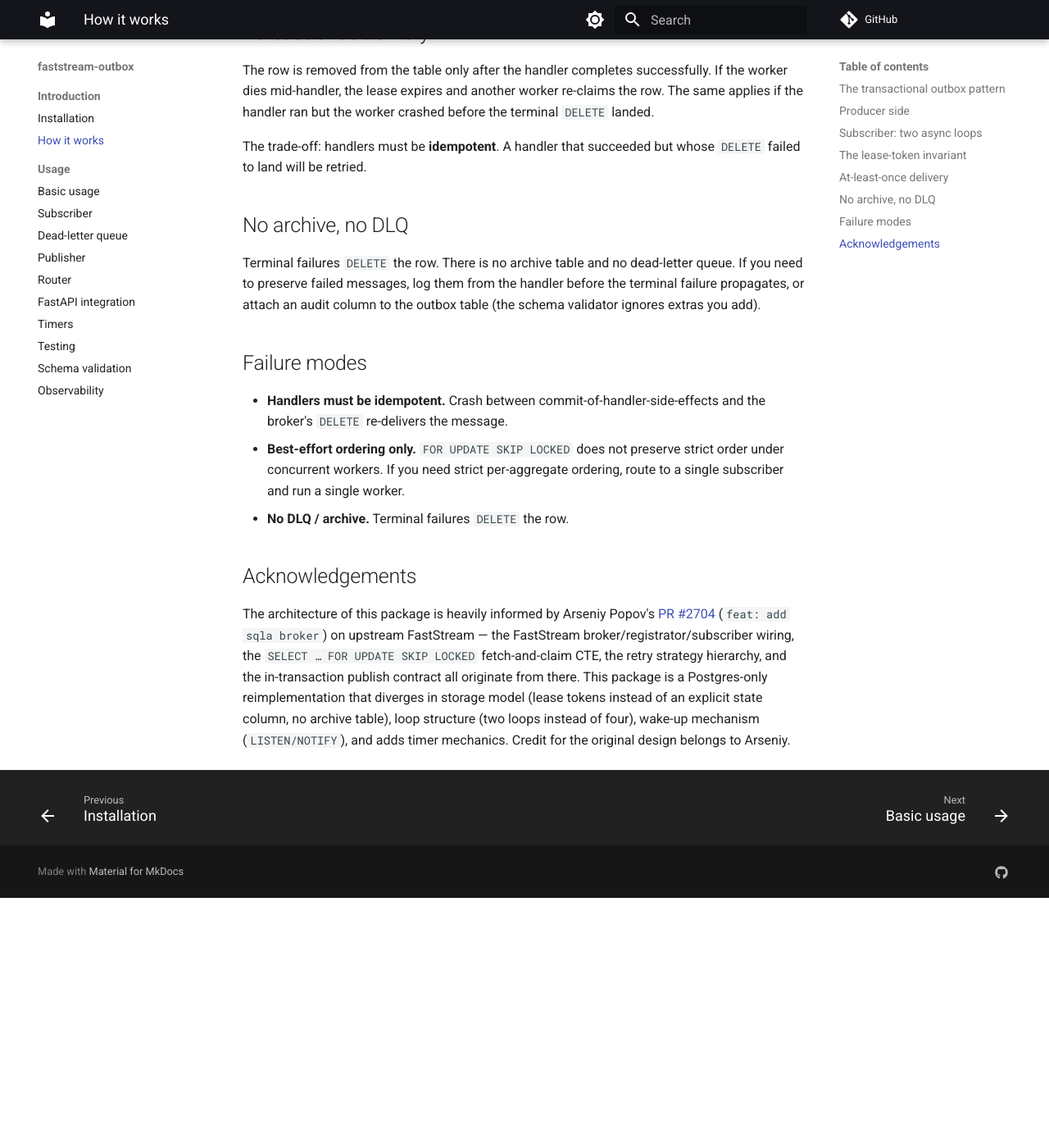
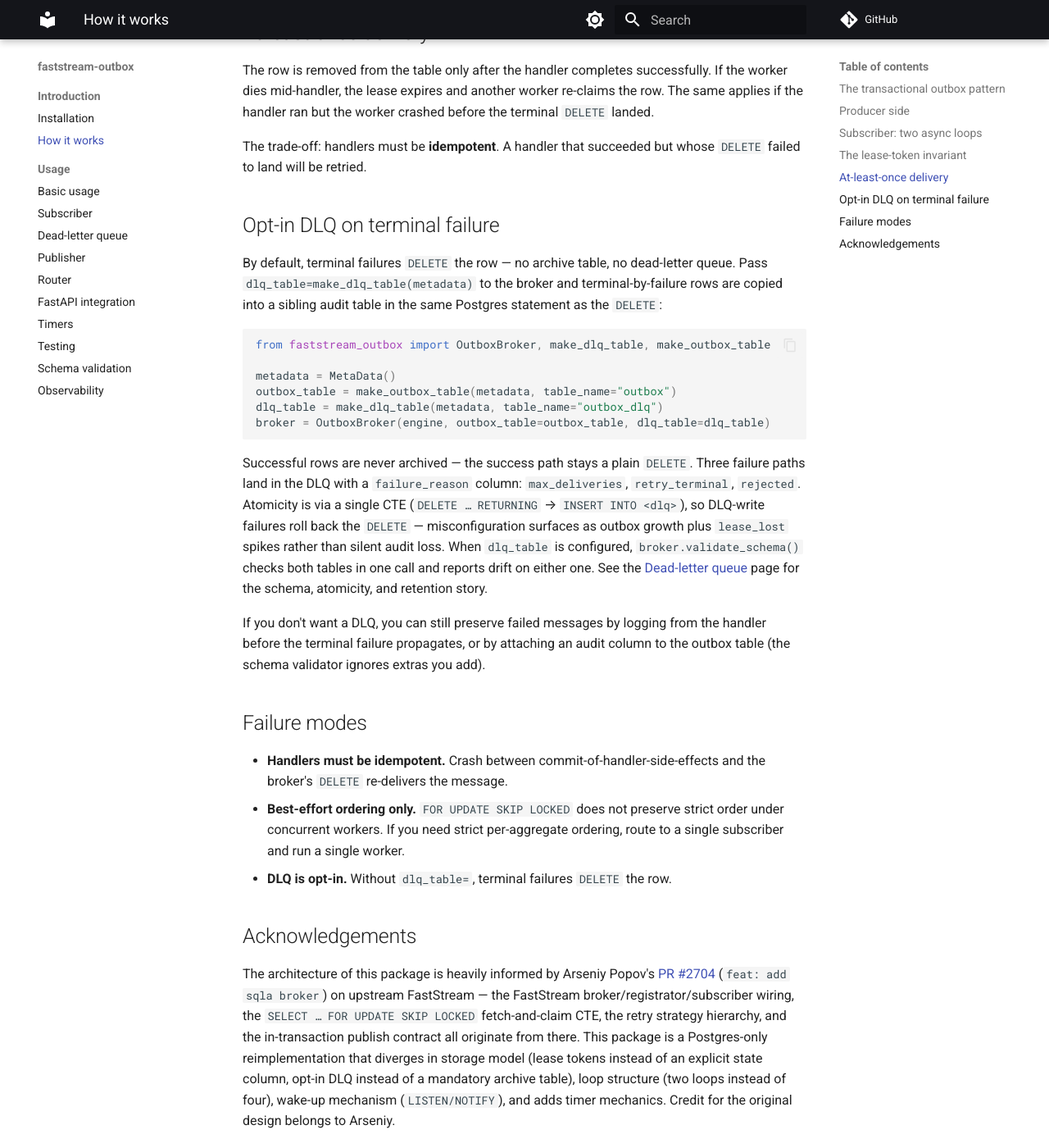
Before and after one commit to modern-python/faststream-outbox, an MkDocs documentation site: the page built from docs/introduction/how-it-works.md, in a window 1280 px wide and 1400 px high, scrolled down 2533 px. Shown: the whole window at 82% size. Built offline with MkDocs 1.6.1 and Material for MkDocs 9.7.7, drawn with Linux system fonts in a browser that asks for light colours; comment, search, counter and statistics services are not loaded; before the commit the page ends 3628 px from its top, so only the background shows below that.

Commit message:
docs: actualize how-it-works for opt-in DLQ
Replace the stale "No archive, no DLQ" section with an "Opt-in DLQ on
terminal failure" overview that mirrors the broker's current default
(plain DELETE) and the opt-in path (dlq_table=make_dlq_table(...)). Also
note that validate_schema covers both tables when configured and update
the acknowledgements paragraph so the upstream divergence list stays
accurate.

Co-Authored-By: Claude Opus 4.7 (1M context) <noreply@anthropic.com>

````diff
--- a/docs/introduction/how-it-works.md
+++ b/docs/introduction/how-it-works.md
@@ -128,18 +128,43 @@ worker crashed before the terminal `DELETE` landed.
 The trade-off: handlers must be **idempotent**. A handler that succeeded
 but whose `DELETE` failed to land will be retried.
 
-## No archive, no DLQ
+## Opt-in DLQ on terminal failure
 
-Terminal failures `DELETE` the row. There is no archive table and no
-dead-letter queue. If you need to preserve failed messages, log them from
-the handler before the terminal failure propagates, or attach an audit
-column to the outbox table (the schema validator ignores extras you add).
+By default, terminal failures `DELETE` the row — no archive table, no
+dead-letter queue. Pass `dlq_table=make_dlq_table(metadata)` to the broker
+and terminal-by-failure rows are copied into a sibling audit table in the
+same Postgres statement as the `DELETE`:
+
+```python
+from faststream_outbox import OutboxBroker, make_dlq_table, make_outbox_table
+
+metadata = MetaData()
+outbox_table = make_outbox_table(metadata, table_name="outbox")
+dlq_table = make_dlq_table(metadata, table_name="outbox_dlq")
+broker = OutboxBroker(engine, outbox_table=outbox_table, dlq_table=dlq_table)
+```
+
+Successful rows are never archived — the success path stays a plain
+`DELETE`. Three failure paths land in the DLQ with a `failure_reason`
+column: `max_deliveries`, `retry_terminal`, `rejected`. Atomicity is via a
+single CTE (`DELETE … RETURNING` → `INSERT INTO <dlq>`), so DLQ-write
+failures roll back the `DELETE` — misconfiguration surfaces as outbox
+growth plus `lease_lost` spikes rather than silent audit loss. When
+`dlq_table` is configured, `broker.validate_schema()` checks both tables
+in one call and reports drift on either one. See the
+[Dead-letter queue](../usage/dlq.md) page for the schema, atomicity, and
+retention story.
+
+If you don't want a DLQ, you can still preserve failed messages by logging
+from the handler before the terminal failure propagates, or by attaching
+an audit column to the outbox table (the schema validator ignores extras
+you add).
 
 ## Failure modes
 
 - **Handlers must be idempotent.** Crash between commit-of-handler-side-effects and the broker's `DELETE` re-delivers the message.
 - **Best-effort ordering only.** `FOR UPDATE SKIP LOCKED` does not preserve strict order under concurrent workers. If you need strict per-aggregate ordering, route to a single subscriber and run a single worker.
-- **No DLQ / archive.** Terminal failures `DELETE` the row.
+- **DLQ is opt-in.** Without `dlq_table=`, terminal failures `DELETE` the row.
 
 ## Acknowledgements
 
@@ -149,7 +174,8 @@ broker`) on upstream FastStream — the FastStream broker/registrator/subscriber
 wiring, the `SELECT … FOR UPDATE SKIP LOCKED` fetch-and-claim CTE, the retry
 strategy hierarchy, and the in-transaction publish contract all originate
 from there. This package is a Postgres-only reimplementation that diverges in
-storage model (lease tokens instead of an explicit state column, no archive
-table), loop structure (two loops instead of four), wake-up mechanism
-(`LISTEN/NOTIFY`), and adds timer mechanics. Credit for the original design
+storage model (lease tokens instead of an explicit state column, opt-in
+DLQ instead of a mandatory archive table), loop structure (two loops
+instead of four), wake-up mechanism (`LISTEN/NOTIFY`), and adds timer
+mechanics. Credit for the original design
 belongs to Arseniy.
````
